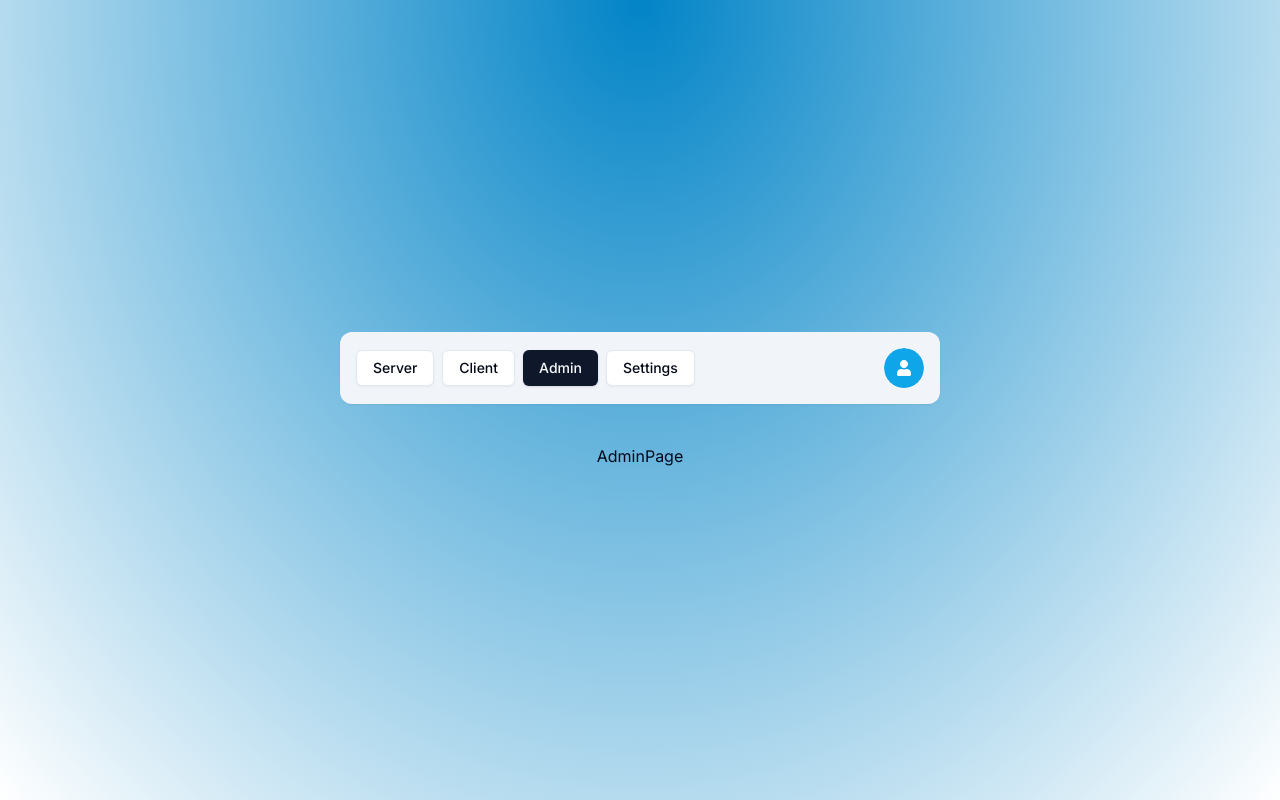
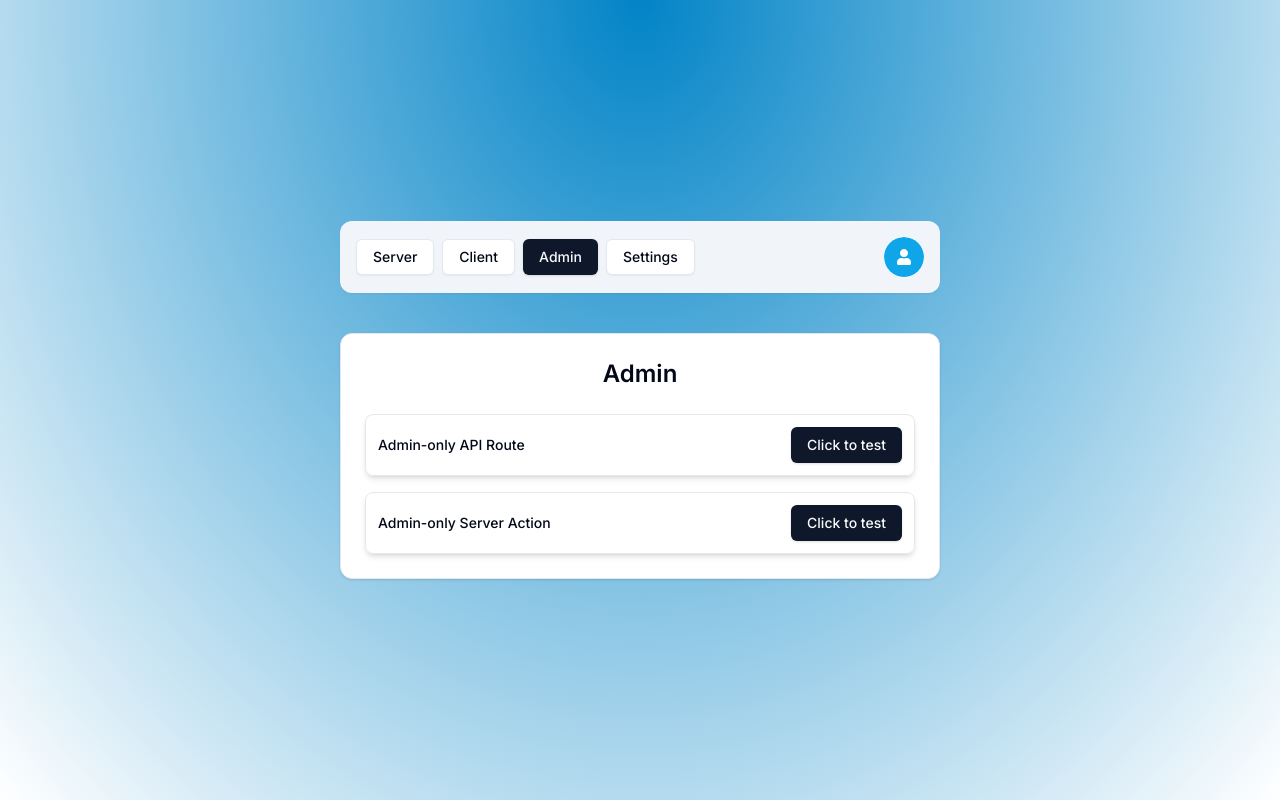
Before and after one commit to jessdolt/next-auth-v5, a Next.js app: page /admin in a window 1280 px wide. Built offline with nearby package versions, Linux system fonts and the light colour scheme; no server answers.

Commit message:
admin role based done

```diff
--- a/app/(protected)/admin/page.tsx
+++ b/app/(protected)/admin/page.tsx
@@ -1,7 +1,48 @@
-import React from "react"
+"use client";
+import RoleGate from "@/components/auth/role-gate";
+import FormSuccess from "@/components/form-success";
+import { Button } from "@/components/ui/button";
+import { Card, CardContent, CardHeader } from "@/components/ui/card";
+import { useCurrentRole } from "@/hooks/use-current-role";
+import { UserRole } from "@prisma/client";
 
 const AdminPage = () => {
-  return <div>AdminPage</div>
-}
+  const onApiRouteClick = async () => {
+    try {
+      const response = await fetch("/api/admin");
 
-export default AdminPage
+      if (response.ok) {
+        console.log("clicked");
+      } else {
+        console.error("Forbidedn");
+      }
+    } catch (e) {
+      console.log(e);
+    }
+  };
+
+  return (
+    <Card className="w-[600px]">
+      <CardHeader>
+        <p className="text-2xl font-semibold text-center">Admin</p>
+      </CardHeader>
+      <CardContent className="space-y-4">
+        <RoleGate allowedRole={[UserRole.ADMIN]}>
+          <FormSuccess message="You are allowed to see this content" />
+        </RoleGate>
+
+        <div className="flex flex-row items-center justify-between rounded-lg border p-3 shadow-md">
+          <p className="text-sm font-medium">Admin-only API Route</p>
+          <Button onClick={onApiRouteClick}>Click to test</Button>
+        </div>
+
+        <div className="flex flex-row items-center justify-between rounded-lg border p-3 shadow-md">
+          <p className="text-sm font-medium">Admin-only Server Action</p>
+          <Button>Click to test</Button>
+        </div>
+      </CardContent>
+    </Card>
+  );
+};
+
+export default AdminPage;
--- /dev/null
+++ b/app/api/admin/route.ts
@@ -0,0 +1,5 @@
+import { NextResponse } from "next/server";
+
+export async function GET() {
+  return new NextResponse(null, { status: 403 });
+}
--- /dev/null
+++ b/components/auth/role-gate.tsx
@@ -0,0 +1,26 @@
+"use client";
+
+import { useCurrentRole } from "@/hooks/use-current-role";
+import { UserRole } from "@prisma/client";
+import FormError from "../form-error";
+
+interface RoleGateProps {
+  children: React.ReactNode;
+  allowedRole: UserRole[];
+}
+
+const RoleGate: React.FC<RoleGateProps> = ({ children, allowedRole }) => {
+  const role = useCurrentRole();
+
+  if (!role) return null;
+
+  if (!allowedRole.includes(role)) {
+    return (
+      <FormError message="You do not have permission to view this content" />
+    );
+  }
+
+  return <>{children}</>;
+};
+
+export default RoleGate;
--- /dev/null
+++ b/hooks/use-current-role.ts
@@ -0,0 +1,7 @@
+import { useSession } from "next-auth/react";
+
+export const useCurrentRole = () => {
+  const session = useSession();
+
+  return session.data?.user?.role;
+};
```
Also changed, not shown: lib/auth.ts (+10 -4 lines).
